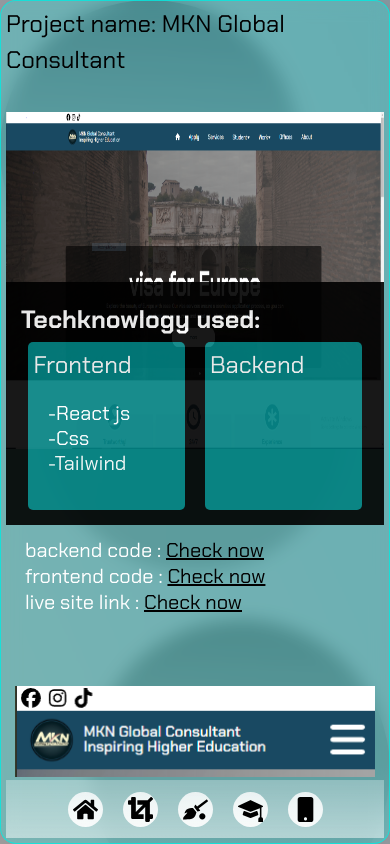
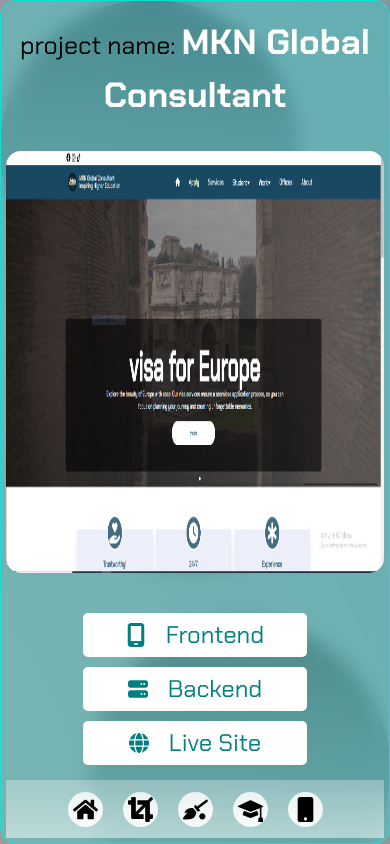
Before and after one commit to mahfuz-ta09/my-portfolio-website, a Next.js app: page /projects/1 in a window 390 px wide. Built offline with nearby package versions, Linux system fonts and the light colour scheme.

Commit message:
project detail added

```diff
--- a/src/app/(withnavbar)/projects/[projectId]/page.tsx
+++ b/src/app/(withnavbar)/projects/[projectId]/page.tsx
@@ -1,13 +1,65 @@
 import '@/css/Projects/PrejectDetails.css'
+import { faGlobe, faMobileScreen, faServer } from '@fortawesome/free-solid-svg-icons'
+import { FontAwesomeIcon } from '@fortawesome/react-fontawesome'
 import Link from 'next/link'
 
 
 const page = ({ params }: { params: { projectId: string } }) => {
-
+  const w = 100
   return (
     <div className="project-detail-holder">
-      <h1>Project name: MKN Global Consultant</h1>
-      {/* <iframe className='iframe-content' src='https://mknglobal.co.uk/'/> */}
+      <h1 className='project-title'>project name: <span>MKN Global Consultant</span></h1>
+
+      <div className="main-content">
+
+        <img className='content-img' src='/assets/Capture.png' alt='Banner Image'/>
+        <div className='content-link-btn'>
+            <Link href="" className='content-lnk'><FontAwesomeIcon className='btn-icon' icon={faMobileScreen}/>Frontend</Link>
+            <Link href="" className='content-lnk'><FontAwesomeIcon className='btn-icon' icon={faServer}/>Backend</Link>
+            <Link href="https://mknglobal.co.uk/" className='content-lnk'><FontAwesomeIcon className='btn-icon' icon={faGlobe}/>Live Site</Link>
+        </div>
+
+
+        <div className='content-techknowlogy'>
+            <div className="techknologies">
+              <div className='tech-header'>
+                <h1>Front-end</h1>
+              </div>
+              <div className='techknologies-list'>
+                  <h1>-React js</h1>
+                  <h1>-Css</h1>
+                  <h1>-Tailwind</h1>
+              </div>
+            </div>
+            <div className="techknologies">
+              <div className='tech-header'>
+                <h1>Back-end</h1>
+              </div>
+              <div className='techknologies-list'>
+                  {/* <h1>-React js</h1>
+                  <h1>-Css</h1>
+                  <h1>-Tailwind</h1> */}
+              </div>
+            </div>
+        </div>
+
+        <div className='additional-info'>
+          <h1>-Customized Layouts for Every Device</h1>
+          <h1>-Flexible Design for a Seamless Experience</h1>
+          <h1>-Efficient Navigation for Quick Access</h1>
+          <h1>-Reliable Performance Across All Devices</h1>
+        </div>
+
+      </div>
+
+    </div>
+  )
+}
+
+export default page
+
+
+{/* <iframe className='iframe-content' src='https://mknglobal.co.uk/'/>
 <div className='large-image'>
 <img className='landing-image' src='/assets/Capture.png' alt="website's ss" />
 <div className="overlay"></div>
@@ -41,15 +93,7 @@ const page = ({ params }: { params: { projectId: string } }) => {
 
 <div className='small-device-details'>
 <div className='small-device-text'>
-          <h1>-Customized Layouts for Every Device</h1>
-          <h1>-Flexible Design for a Seamless Experience</h1>
-          <h1>-Efficient Navigation for Quick Access</h1>
-          <h1>-Reliable Performance Across All Devices</h1>
+
 </div>
 <img src='/assets/Capture3.png' alt='Image in mobile device' />
-      </div>
-    </div>
-  )
-}
-
-export default page
+</div> */}
--- a/src/css/Home/Home.css
+++ b/src/css/Home/Home.css
@@ -273,6 +273,7 @@
     .home-content{
         height: auto;
         gap: 30px;
+        scrollbar-width: none;
     }
 
     .home-element{
@@ -309,6 +310,7 @@
         gap: 20px;
         position: relative;
         overflow: auto;
+        scrollbar-width: none;
     }
 
 
@@ -422,6 +424,7 @@
 @media screen and (max-width:380px) {
     .home-content{
         gap: 20px;
+        scrollbar-width: none;
     }
     .small-details{
         margin-top: 30px;
--- a/src/css/Projects/PrejectDetails.css
+++ b/src/css/Projects/PrejectDetails.css
@@ -1,213 +1,199 @@
 .project-detail-holder{
     width: 100%;
+    margin: 10px auto;
     height: 75vh;
     overflow: auto;
-    scrollbar-width: thin;
-}
-
-.large-image{
-    position: relative;
-    width: 90%;
-    margin: 4vh auto;
-}
-.landing-details{
-    position: absolute;
-    height: 25vh;
-    width: 40%;
-    right: 20px;
-    bottom:-7vh;
-}
-
-.overlay{
-    position: absolute;
-    top: 0;
-    left: 0;
-    height: 100%;
-    width: 100%;
+    scrollbar-width: none;
+    padding: 20px;
 }
 
 
-.iframe-content{
-    width: 100%;
-    margin: 10vh auto;
-    height: 50vh;
-    padding: 10px;
-    border: 5px double teal;
-    scrollbar-width: thin;
-    background: white;
+.project-title{
+    font-size: 25px;
+    font-weight: 400;
+    color: black;
+    text-align: center;
 }
 
-.landing-details{
-    position: absolute;
-    height: auto;
-    width: 40%;
-    right: 20px;
-    bottom:-7vh;
-    background: #000;
-    padding: 10px 20px;
-    opacity: 0.9;
+.project-title span{
+    font-size: 35px;
+    font-weight: 900;
+    color: white;
 }
 
-.landing-card-header{
-    font-size: 25px;
-    line-height: 20px;
-    color: white;
-    font-weight: 600;
+
+.main-content{
+    display: flex;
+    align-items: center;
+    justify-content: center;
+    flex-direction: column;
+    position: relative;
+    margin: 30px 0;
 }
 
-.landing-card-container{
+.content-img{
     width: 100%;
-    height: 27vh;
+    height: 50vh;
+    border-radius: 15px;
+}
+
+.content-link-btn{
+    width: 70%;
+    margin: 20px auto;
+    height: auto;
+    padding: 20px;
     display: flex;
-    flex-direction: row;
+    flex-wrap: wrap;
+    align-self: center;
+    justify-content: space-around;
+    gap: 30px;
+}
+
+.btn-icon{
+    width: 20px;
+}
+
+.content-lnk{
+    flex: 1;
+    padding:4px 30px;
+    background: white;
+    color: teal;
+    border-radius: 5px;
+    display: flex;
     align-items: center;
     justify-content: center;
     gap: 20px;
 }
 
-.landing-card{
-    background: teal;
+.content-lnk:hover{
+    transform: scale(1.05);
+    transition: .3s ease-in-out;
     color: white;
-    padding: 5px;
-    height: 80%;
-    width: 45%;
-    border-radius: 5px;
+    background: black;
 }
 
-.landing-card:hover{
-    padding: 10px;
-    transition: .3s ease-in-out;
-    background: rgb(0, 107, 107);
+.content-techknowlogy{
+    display: flex;
+    flex-wrap: wrap;
+    align-items: center;
+    justify-content: center;
+    gap: 30px;
+    width: 90%;
 }
 
-.landing-card ul{
-    width: 80%;
-    height: 100%;
-    margin: 20px auto;
+
+.techknologies{
+    width: 250px;
+    height:350px;
+    background: teal;
+    border-radius: 5px;
+    position: relative;
     display: flex;
+    align-items: center;
+    justify-content: center;
     flex-direction: column;
-    align-items: start;
-    justify-content: start;
-    gap: 5px;
 }
 
-.landing-card ul h1{
-    font-size:   20px;
-    line-height: 20px;
+.tech-header{
+    height: 40px;
+    width: 100%;
+    border-bottom: 1px solid white;
+    position: absolute;
+    top: 0;
+    left: 0;
+    padding: 5px;
 }
 
-.landing-card ul h1:hover{
-    font-size:   23px;
-    line-height: 20px;
-}
-
-.details-links{
-    width: 90%;
-    margin: -10px auto;
-    display: flex;
-    align-items: start;
-    flex-direction: column;
-    justify-content: start;
-}
-
-.details-links h1{
-    font-size: 20px;
-    line-height: 20px;
-    padding-top: 6px;
+.tech-header h1{
     color: white;
 }
 
-.llink{
-    font-size: 20px;
-    line-height: 20px;
-    text-decoration: underline;
-    color: black;
+
+
+.techknologies::after{
+    content: '';
+    position: absolute;
+    background: white;
+    border-radius: 5px;
+    width: 60px;
+    height: 60px;
+    bottom:   0;
+    right: 0px;
+    z-index: -1;
+    box-shadow: 0px 20px 50px white;
+    animation: card-right-animation 2s infinite;
 }
 
-.llink:hover{
-    color: black;
-    font-weight: 600;
-    transition: .4s ease-in-out;
+@keyframes card-right-animation {
+    0%{
+        bottom:   0;
+        right: -2px;
+    }
+    50%{
+        bottom: calc(100% - 60px);
+        right: -2px;
+    }
+    100%{
+        bottom: 0;
+        right: -2px;
+    }
 }
 
-.small-device-details{
-    width: 90%;
-    margin: 20vh auto;
+.techknologies-list{
+    width:  100%;
+    padding: 10px;
+}
+
+.techknologies-list h1{
+    color: white;
+}
+
+.techknologies-list h1:hover{
+    transition: .4s all;
+    transform: scale(1.05);
+}
+
+.additional-info{
+    width: 350px;
+    height:auto;
+    margin: 60px auto 0;
+    padding: 40px 20px;
+    background: teal;
+    border-radius: 5px;
+    position: relative;
     display: flex;
     align-items: center;
-    justify-content: space-between;
+    justify-content: center;
+    flex-direction: column;
+}
+
+.additional-info h1{
+    color: white;
+    font-size: 25px;
 }
 
 @media screen and (max-width:450px) {
     .project-detail-holder{
-        height: 92vh;
+        height: 90vh;
         padding: 5px;
     }
 
-    .landing-image{
-        height: 40vh;
+    .content-link-btn{
+        gap: 10px;
+    }
+    .project-title{
+        display: block;
     }
 
-    .large-image{
-        position: relative;
+    .techknologies{
+        width: 95%;
+    }
+    .additional-info{
         width: 100%;
-        margin: 4vh auto;
     }
-
-
-    .landing-details{
-        position: absolute;
-        height: auto;
-        width: 100%;
-        margin: 0 auto;
-        right: 0px;
-        bottom:-9vh;
-        padding: 15px;
+    .additional-info h1{
+        color: white;
+        font-size: 20px;
+        text-align: justify;
     }
-
-    .landing-card-header{
-        font-size: 25px;
-        line-height: 25px;
-        color: white;
-        font-weight: 700;
-        margin: 10px 0;
-    }
-
-
-    .landing-card-container{
-        height: 20vh;
-    }
-
-    .details-links{
-        margin-top: 10vh;
-    }
-
-    .small-device-details{
-        width: 95%;
-        margin: 10vh auto;
-        display: flex;
-        flex-direction: column-reverse;
-        align-items: center;
-        justify-content: center;
-    }
-
-    .small-device-text{
-        width: 100%;
-        padding: 10px 0;
-        text-align: justify;
-
-    }
-    .small-device-text h1{
-        font-size: 22px;
-        line-height: 30px;
-        font-weight: 500;
-    }
-    .landing-card{
-        background: teal;
-        padding: 5px;
-        height: 100%;
-        width: 45%;
-        border-radius: 5px;
-    }
-
 }
--- a/src/css/Projects/Projects.css
+++ b/src/css/Projects/Projects.css
@@ -212,6 +212,7 @@
     .projects-holder{
         height:92vh;
         overflow: scroll;
+        scrollbar-width: none;
         justify-content: space-between;
         flex-direction: column;
     }
--- a/src/css/skill&tech/skill&tech.css
+++ b/src/css/skill&tech/skill&tech.css
@@ -7,7 +7,7 @@
     width: 100%;
     height: 70vh;
     overflow: auto;
-    scrollbar-width: thin;
+    scrollbar-width: none;
 }
 
 
@@ -125,7 +125,7 @@
     .skill-container{
         height: 92vh;
         overflow-y: scroll;
-        scrollbar-width: thin;
+        scrollbar-width: none;
     }
 
     .skill-container{
@@ -142,6 +142,7 @@
     .skill-container{
         height: 92vh;
         overflow: auto;
+        scrollbar-width: none;
     }
 
     .skills{
```
Lines whose indentation alone changed are shown as unchanged.
